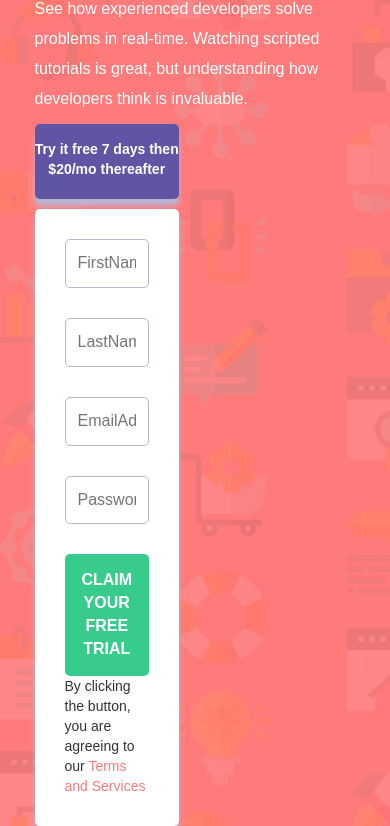
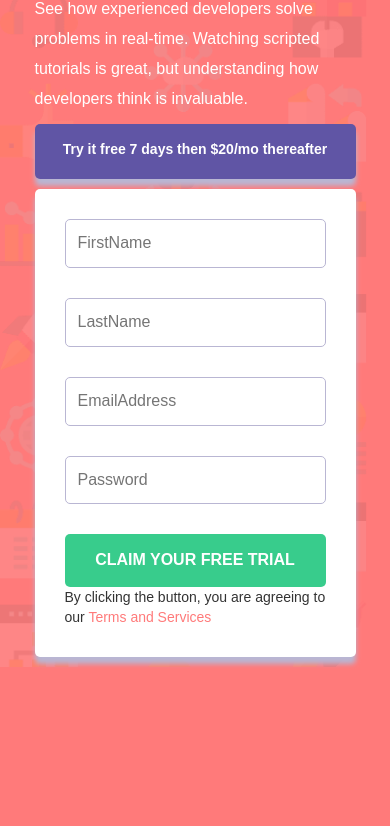
Before and after one commit to temitope00/Zuri-Responsive-and-media-query, a plain HTML site: page index.html in a window 390 px wide. Shown: the part 112-938 px from the top of the page. After the commit the page ends 844 px from the top, so only its background shows below. Drawn offline with nearby package versions, Linux system fonts and the light colour scheme; a small style sheet from the web is missing.

Commit message:
my first commit

```diff
--- a/style.css
+++ b/style.css
@@ -125,9 +125,14 @@ a {
         width: 100%;
         margin-top: 1rem;
     }
-    .section_two {
+    .rightside {
         width: 100%;
         margin-bottom: 1rem;
     }
-
+    #disclaimer {
+        width: 100%;
+        display: flex;
+        justify-content: center;
+        align-items: center;
+    }
 }
```
